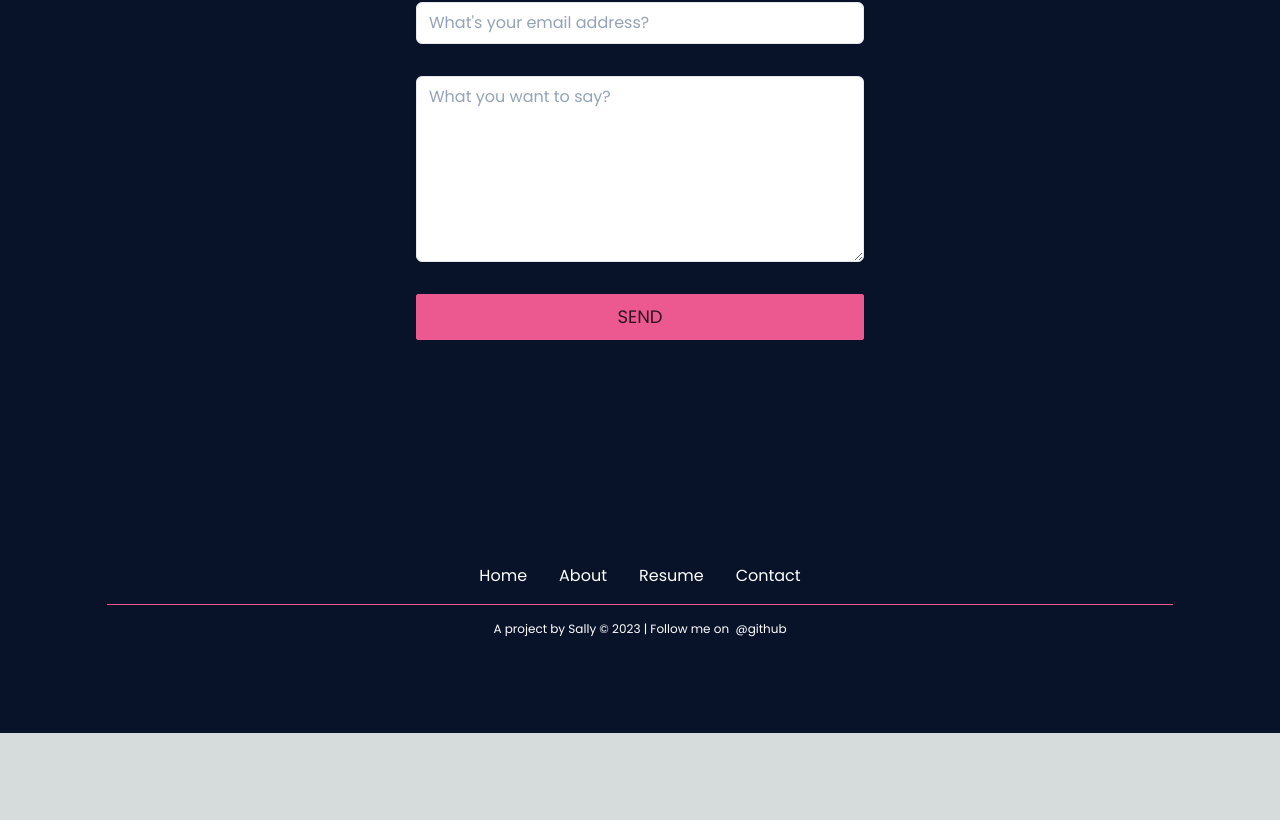
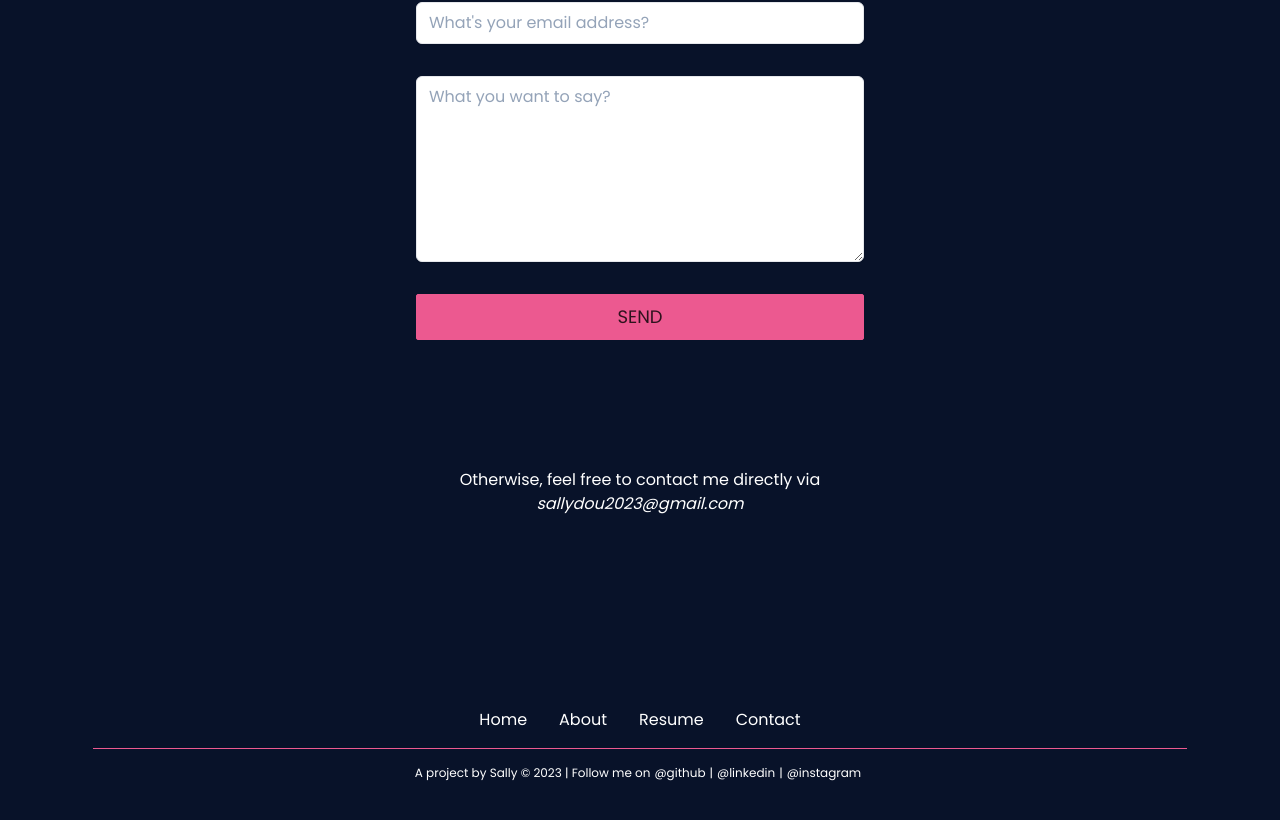
Before and after one commit to hdou533/portfolio, a Next.js app: page /contact in a window 1280 px wide. Shown: the part 914-1734 px from the top of the page. Before the commit the page ends 1647 px from the top, so only its background shows below. Built offline with nearby package versions, Linux system fonts and the light colour scheme; no server answers.

Commit message:
general fixes

```diff
--- a/app/contact/page.tsx
+++ b/app/contact/page.tsx
@@ -25,7 +25,10 @@ const Contact = () => {
       </div>
 
 
-      <ContactForm title={'Get in Touch'}/>
+      <ContactForm title={'Get in Touch'} />
+      <div className='text-center p-8'>
+        <p>Otherwise, feel free to contact me directly via <a href='mailto:sallydou2023@gmail.com' className='hover:text-light-pink italic'>sallydou2023@gmail.com</a></p>
+      </div>
     </div>
   )
 }
--- a/app/globals.css
+++ b/app/globals.css
@@ -60,6 +60,7 @@ body {
   width: 100%;
   height: 100%;
   overflow: hidden;
+  z-index: 1;
 }
 
 .circles li{
--- a/components/Footer.tsx
+++ b/components/Footer.tsx
@@ -4,7 +4,7 @@ import Link from 'next/link'
 
 const Footer = () => {
   return (
-      <footer className='w-full text-white bg-background flex flex-col text-sm xl:text-base py-24'>
+      <footer className='w-full text-white bg-background flex flex-col text-sm xl:text-base py-24 px-8'>
           <div className='flex justify-center items-center gap-8'>
           {navLinks.map((navLink) =>
               <Link key={navLink.id} href={navLink.address}>
@@ -13,14 +13,23 @@ const Footer = () => {
          )}
           </div>
 
-         <hr className='border-t border-light-pink my-4 mx-auto w-5/6'/>
+         <hr className='border-t border-light-pink my-4 mx-auto w-[90%]'/>
 
-          <div className='flex justify-center items-center text-xs '>
-              <p> A project by Sally &copy; 2023 | Follow me on &nbsp;
-                  <a href="https://github.com/hdou533" target="_blank" className='hover:text-secondary'>
+          <div className=' text-xs text-center'>
+
+                  A project by Sally &copy; 2023 | Follow me on
+                  <a href="https://github.com/hdou533" target="_blank" className='hover:text-secondary mx-1'>
                   @github
                   </a>
-              </p>
+                  |
+                  <a href="https://www.linkedin.com/in/hongnan-dou/" target="_blank" className='hover:text-secondary mx-1'>
+                  @linkedin
+                  </a>
+                  |
+                  <a href="https://www.instagram.com/sallydddous/" target="_blank" className='hover:text-secondary mx-1'>
+                  @instagram
+                  </a>
+
           </div>
 
 
--- a/components/Header.tsx
+++ b/components/Header.tsx
@@ -5,10 +5,10 @@ import Navbar from './Navbar';
 
 const Header = () => {
   return (
-    <div className='text-white bg-background z-10'>
+    <div className='text-white bg-background z-10 sticky'>
 
       <div className='w-full px-8 py-4 flex justify-between items-center gap-8 lg:py-0'>
-        <div className='w-24'>
+        <div className=''>
           <Link href="/"><Image src="/logo-secondary.png" width={24} height={24} alt=''/></Link>
         </div>
         <div className='grow'>
--- a/components/ProjectCard.tsx
+++ b/components/ProjectCard.tsx
@@ -15,15 +15,15 @@ const ProjectCard:React.FC<CardProps> = ({title, desc, demolink, codelink, thumb
   return (
       <div className='w-full h-[480px] flex flex-col justify-center items-center rounded-lg sm:flex-row sm:w-[520px] sm:h-[260px]  bg-btn-blue drop-shadow-md gap-4 sm:px-8 sm:gap-8'>
           <div className='relative w-[80%] h-[240px] sm:flex-1 sm:h-[80%]'>
-              <Image src={thumbnail} fill alt='' className='object-cover opacity-70 rounded-lg'/>
+              <Image src={thumbnail}  layout='fill' alt='' className='object-cover opacity-70 rounded-lg'/>
           </div>
           <div className='flex flex-col gap-2 w-[80%] sm:flex-1'>
 
               <h2 className='font-bold text-lg text-secondary'>{title}</h2>
               <p>{desc}</p>
               <div className='underline underline-offset-4'>
-                  <a href={demolink} className=' hover:text-light-pink mr-4'><span>demo</span></a>
-                  <a href={codelink}><span className='hover:text-light-pink mr-4'>code</span></a>
+                  <a href={demolink} target='_blank' rel='noopener noreferrer' className=' hover:text-light-pink mr-4'><span>demo</span></a>
+                  <a href={codelink} target='_blank' rel='noopener noreferrer' className=' hover:text-light-pink mr-4'><span>code</span></a>
 
 
               </div>
--- a/components/Skills.tsx
+++ b/components/Skills.tsx
@@ -15,7 +15,7 @@ const Skills = () => {
         <div className='w-max flex justify-center items-center snap-x'>
         {skills.map(skill => (
               <div key={skill.title} className='m-8 relative w-24 h-24 snap-center'>
-                <Image src={skill.img} fill alt={skill.title} className='object-contain' />
+                <Image src={skill.img} layout='fill' alt={skill.title} className='object-contain' />
               </div>
 
 
--- a/libs/data.ts
+++ b/libs/data.ts
@@ -131,7 +131,7 @@ export const projects = [
         tech: ["Next.js", "Tailwind"]
     },
     {
-        title: "PizzaLover",
+        title: "PizzaLover2",
         desc: "a pizza shop website made by Next.js and tailwind",
         demolink: "https://pizza-shop-blue.vercel.app/",
         codelink: "https://github.com/hdou533/pizza-shop",
```
